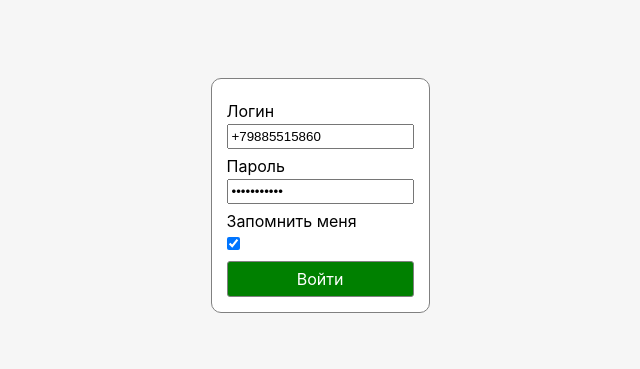
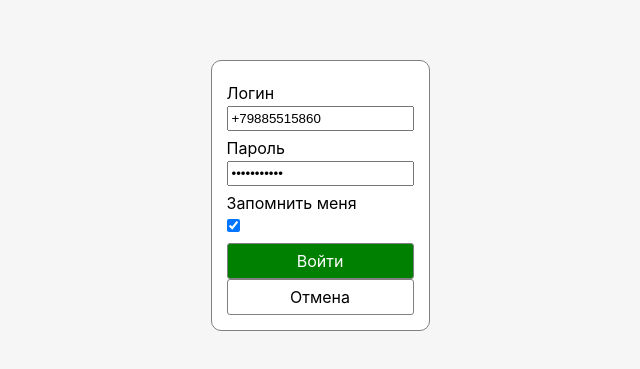
Before and after one commit to ExUngueLeonem/shopper_supplier_ms, a React (Create React App) app: page / in a window 1280 px wide. Shown: the part 205-574 px from the top of the page, without its empty margins (320-960 px from the left). Built offline with nearby package versions, Linux system fonts and the light colour scheme.

Commit message:
FormWrapper cancel_btn

```diff
--- a/src/components/forms/formComponents/FormWrapper.module.scss
+++ b/src/components/forms/formComponents/FormWrapper.module.scss
@@ -13,6 +13,8 @@
 
     background-color: rgba(235, 235, 235, 0.461);
     backdrop-filter: blur(2px);
+
+    z-index: 10;
 }
 
 .form_container {
--- a/src/components/forms/formComponents/FormWrapper.tsx
+++ b/src/components/forms/formComponents/FormWrapper.tsx
@@ -1,12 +1,19 @@
 import React, { ReactNode } from 'react'
+import classNames from 'classnames';
 
 import styles from './FormWrapper.module.scss';
+
+import formStyles from '../forms.module.scss';
+import { popupStore } from '../../../store/PopupStore';
 
 export default function FormWrapper({ children }: { children: ReactNode }) {
     return (
         <div className={styles.form_wrapper}>
             <div className={styles.form_container}>
                 {children}
+                <button className={classNames(formStyles.form_btn)} onClick={() => popupStore.closeForm()}>
+                    Отмена
+                </button>
             </div>
         </div>
 
```
